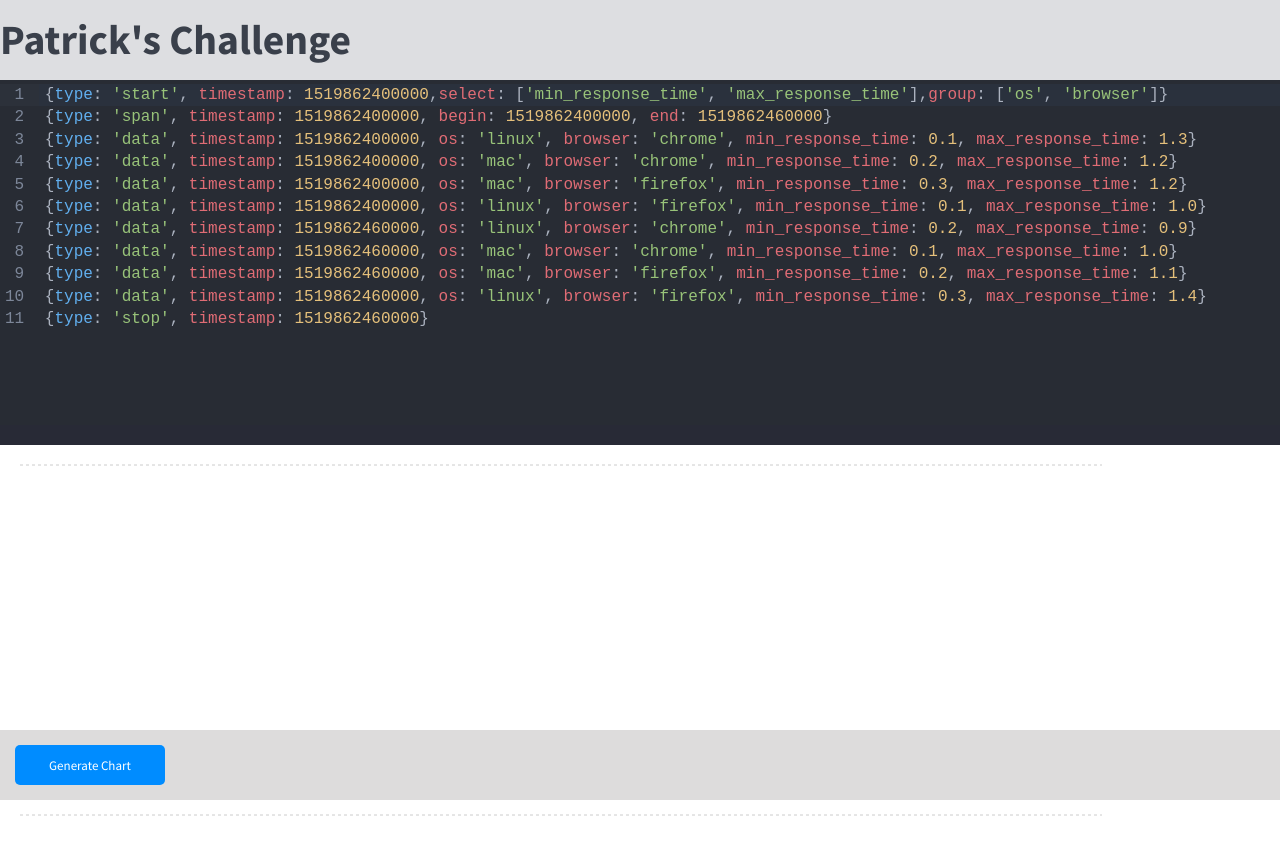
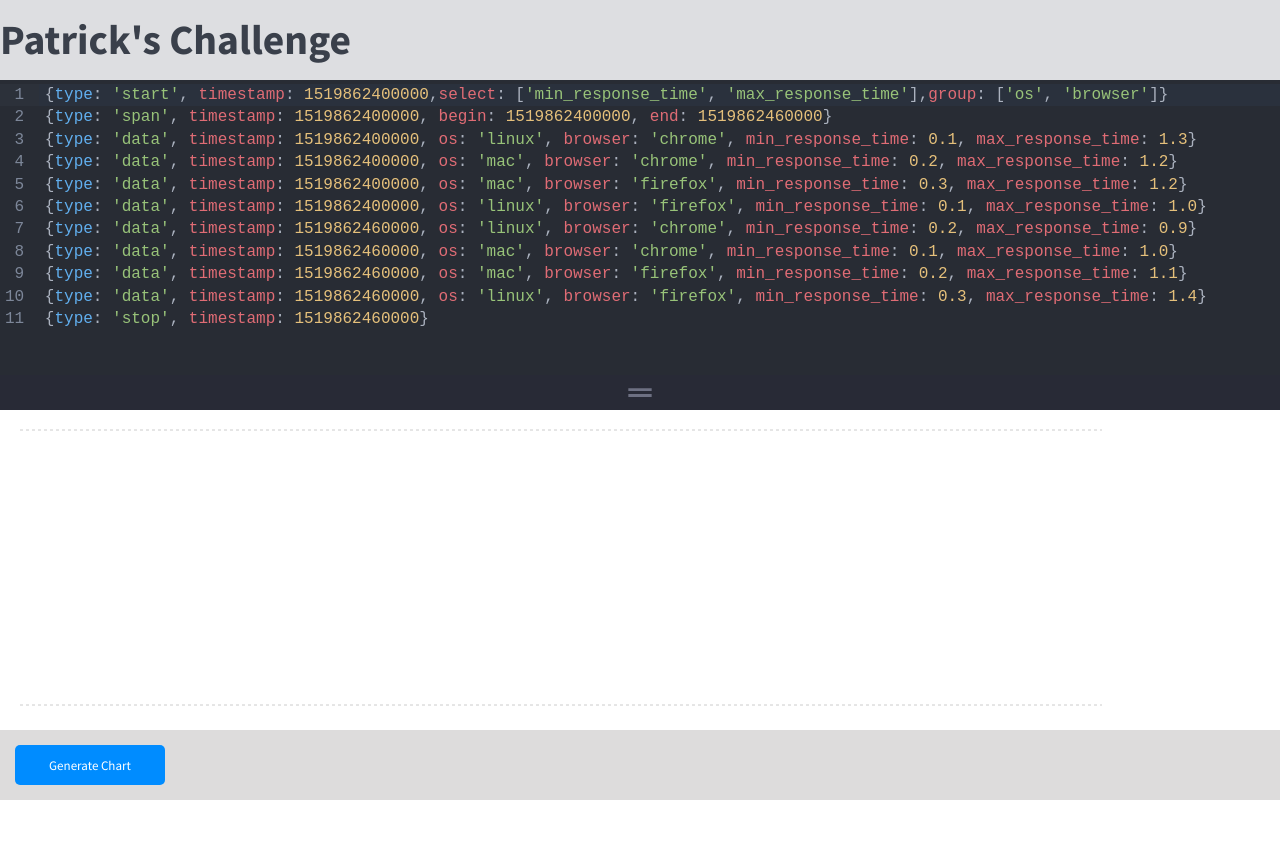
Before and after one commit to nekelpatrick/intelie-challenge-chart-plot, a React (Vite) app: page / in a window 1280 px wide. Shown: the top 854 px of the page. After the commit the page ends 816 px from the top, so only its background shows below. Built offline with nearby package versions, Linux system fonts and the light colour scheme.

Commit message:
:lipstick: add some tweak styling to the home page UI

```diff
--- a/package.json
+++ b/package.json
@@ -14,6 +14,7 @@
     "re-resizable": "^6.9.9",
     "react": "^18.2.0",
     "react-dom": "^18.2.0",
+    "react-icons": "^4.6.0",
     "recharts": "^2.1.16"
   },
   "devDependencies": {
--- a/src/components/chart/index.tsx
+++ b/src/components/chart/index.tsx
@@ -32,12 +32,12 @@
   };
 
   return (
-    <div className="chart-area" style={{ width: "100%", marginTop: "20px" }}>
+    <div className="chart-area" style={{ width: "100%", marginTop: "30px" }}>
       <ResponsiveContainer width="90%" minHeight={400}>
         <LineChart
           width={900}
           height={300}
-          margin={{ top: 15, right: 50, left: 20, bottom: 5 }}
+          margin={{ top: 20, right: 50, left: 20, bottom: 5 }}
         >
           <CartesianGrid strokeDasharray="3 3" vertical={false} />
           <XAxis
@@ -46,9 +46,10 @@
             interval={0}
             domain={[minLimit, maxLimit]}
             tickFormatter={timestampFormmater}
-            allowDataOverflow={true}
+            allowDataOverflow={false}
             padding={{ left: 30, right: 30 }}
             tickCount={0}
+            height={100}
           />
           <YAxis dataKey="value" hide={true} />
           <Tooltip labelFormatter={timestampFormmater} />
--- a/src/components/userInput/index.css
+++ b/src/components/userInput/index.css
@@ -10,7 +10,7 @@
 
 .handleBottom {
   background-color: #282a36;
-  height: 20px;
+  height: 35px;
   width: 100%;
   padding: 0;
   display: flex;
--- a/src/components/userInput/index.tsx
+++ b/src/components/userInput/index.tsx
@@ -3,6 +3,8 @@
 import { oneDark } from "@codemirror/theme-one-dark";
 import { Resizable } from "re-resizable";
 import "./index.css";
+
+import { MdDragHandle } from "react-icons/md";
 
 interface iUserInputValue {
   onInput: any;
@@ -15,7 +17,14 @@
     onInput(value);
   };
 
-  const CustomHandle = () => <div className="handleBottom"></div>;
+  const CustomHandle: any = () => (
+    <div className="handleBottom">
+      {" "}
+      <MdDragHandle
+        style={{ height: "35px", width: "60px", color: "#6d7082" }}
+      />
+    </div>
+  );
 
   const BottomRightHandle = () => <CustomHandle></CustomHandle>;
 
@@ -35,7 +44,7 @@
       // className="chart-parent"
       defaultSize={{
         width: "100%",
-        height: 350,
+        height: 300,
       }}
     >
       <CodeMirror
```
Also changed, not shown: 1 other file (tests, documents, lock files or other folders).
